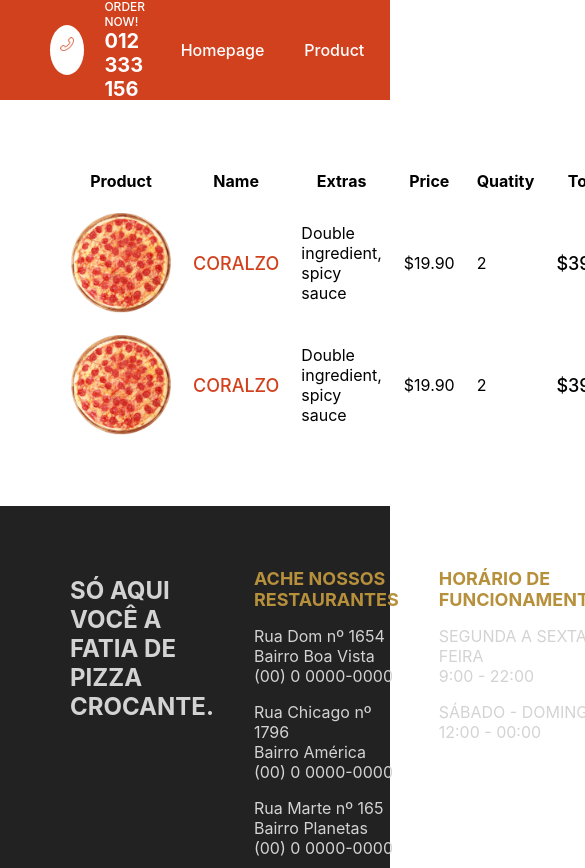
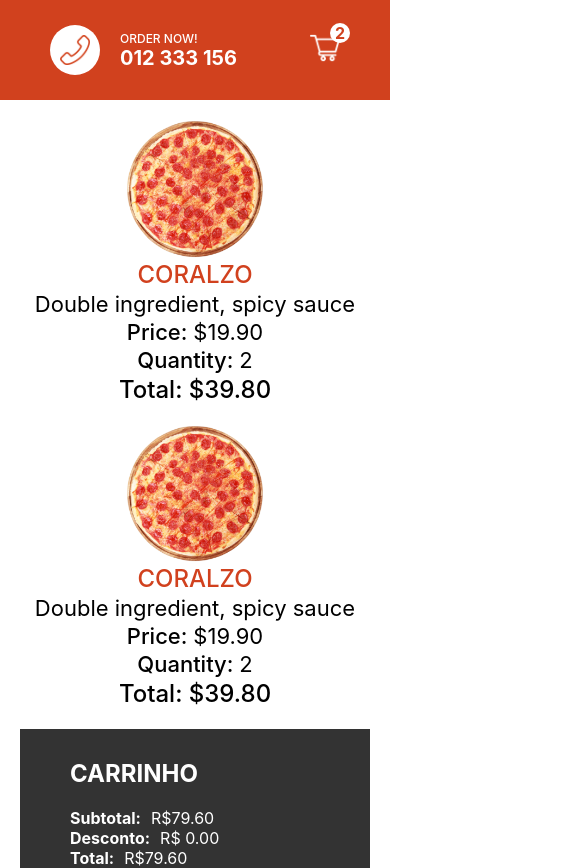
Before and after one commit to AnaSousa314/Pizza-Ecommerce, a Next.js app: page /cart in a window 390 px wide. Shown: the top 868 px of the page, 585 px wide, since content can reach past the window. Built offline with nearby package versions, Linux system fonts and the light colour scheme.

Commit message:
refactor: make pages responsive

```diff
--- a/pages/cart.jsx
+++ b/pages/cart.jsx
@@ -6,7 +6,7 @@
     <div className={styles.container}>
       <div className={styles.left}>
         <table className={styles.table}>
-          <tr className={styles.tr}>
+          <tr className={styles.trTitle}>
             <th>Product</th>
             <th>Name</th>
             <th>Extras</th>
@@ -14,7 +14,7 @@
             <th>Quatity</th>
             <th>Total</th>
           </tr>
-          <tr>
+          <tr className={styles.tr}>
             <td>
               <div className={styles.imgContainer}>
                 <Image src="/img/pizza.png" alt="" layout="fill" objectFit="cover"/>
@@ -37,7 +37,7 @@
             </td>
           </tr>
 
-          <tr>
+          <tr className={styles.tr}>
             <td>
               <div className={styles.imgContainer}>
                 <Image src="/img/pizza.png" alt="" layout="fill" objectFit="cover"/>
--- a/pages/orders/[id].jsx
+++ b/pages/orders/[id].jsx
@@ -17,7 +17,7 @@
       <div className={styles.left}>
         <div className={styles.row}>
           <table className={styles.table}>
-            <tr className={styles.tr}>
+            <tr className={styles.trTitle}>
               <th>Order ID</th>
               <th>Customer</th>
               <th>Address</th>
--- a/styles/Cart.module.css
+++ b/styles/Cart.module.css
@@ -56,3 +56,61 @@
   cursor: pointer;
   margin-top: 20px;
 }
+
+@media screen and (max-width:480px) {
+  .container{
+    flex-direction: column;
+    padding: 20px;
+  }
+
+  .table{
+    display: flex;
+    flex-direction: column;
+    align-items: center;
+    justify-content: center;
+  }
+
+  .trTitle{
+    display: none;
+  }
+
+  .tr{
+    display: flex;
+    flex-direction: column;
+    align-items: center;
+    justify-content: center;
+    margin-bottom: 20px;
+  }
+
+  .name, .total{
+    font-size: 24px;
+  }
+
+  .imgContainer{
+    width: 35vw;
+    height: 35vw;
+  }
+
+  .extras, .price, .quantity{
+    font-size: 22px;
+  }
+
+  .price::before{
+    content: "Price: ";
+    font-weight: 500;
+  }
+
+  .quantity::before{
+    content: "Quantity: ";
+    font-weight: 500;
+  }
+
+  .total::before{
+    content: "Total: ";
+    font-weight: 500;
+  }
+
+  .wrapper{
+    width: 100%;
+  }
+}
--- a/styles/Featured.module.css
+++ b/styles/Featured.module.css
@@ -2,6 +2,7 @@
   height: calc(100vh - 100px);
   background-color: #d1411e;
   overflow: hidden;
+  position: relative;
 }
 
 .arrowContainer{
@@ -27,3 +28,9 @@
   height: 100%;
   position: relative;
 }
+
+@media screen and (max-width: 480px){
+  .container{
+    height: 50vh;
+  }
+}
--- a/styles/Footer.module.css
+++ b/styles/Footer.module.css
@@ -33,3 +33,27 @@
 .motto{
   color: rgb(211, 211, 211);
 }
+
+@media screen and (max-width:480px) {
+
+  .container{
+    height: auto;
+    text-align: center;
+  }
+
+  .item:first-child{
+    display: none;
+  }
+
+  .item{
+    flex-direction: column;
+  }
+
+  .title{
+    font-size: 30px;
+  }
+
+  .text{
+    font-size: 20px;
+  }
+}
--- a/styles/Navbar.module.css
+++ b/styles/Navbar.module.css
@@ -79,3 +79,13 @@
   font-weight: bold;
   color: #d1411e;
 }
+
+@media screen and (max-width:480px) {
+  .item:nth-child(2){
+    display: none;
+  }
+
+  .item:nth-child(1){
+    flex: 3;
+  }
+}
--- a/styles/Order.module.css
+++ b/styles/Order.module.css
@@ -86,3 +86,14 @@
   margin-top: 20px;
   cursor: not-allowed;
 }
+
+@media screen and (max-width:480px) {
+  .container{
+    flex-direction: column;
+  }
+
+  .trTitle{
+    display: none;
+  }
+
+}
--- a/styles/PizzaCard.module.css
+++ b/styles/PizzaCard.module.css
@@ -26,3 +26,19 @@
     color: #777;
 
 }
+
+@media screen and (max-width:480px) {
+
+    .container{
+        width: 100%;
+    }
+
+    .title{
+        font-size: 30px;
+    }
+
+    .price, .desc{
+        font-size: 24px;
+    }
+
+}
--- a/styles/PizzaList.module.css
+++ b/styles/PizzaList.module.css
@@ -19,3 +19,14 @@
     justify-content: center;
     flex-wrap: wrap;
 }
+
+@media screen and (max-width:480px) {
+    .title{
+        text-align: center;
+    }
+
+    .desc{
+        width: 90%;
+        text-align: center;
+    }
+  }
--- a/styles/Product.module.css
+++ b/styles/Product.module.css
@@ -96,3 +96,45 @@
   font-weight: 500;
   cursor: pointer;
 }
+
+@media screen and (max-width:480px) {
+  .container{
+    height: auto;
+    text-align: center;
+    flex-direction: column;
+    margin: 20px;
+  }
+
+  .imgContainer{
+    width: 70vw;
+    height: 70vw;
+  }
+
+  .title{
+    margin: 5px;
+  }
+
+  .sizes{
+    width: 100%;
+    padding: 0px 20px;
+  }
+
+  .igredients{
+    flex-direction: column;
+  }
+
+  .option{
+    margin: 10px;
+    font-size: 18px;
+  }
+
+  .checkbox{
+    width: 25px;
+    height: 25px;
+  }
+
+  .quantity, .button{
+    height: 50px;
+    padding: 10px 20px;
+  }
+}
```
